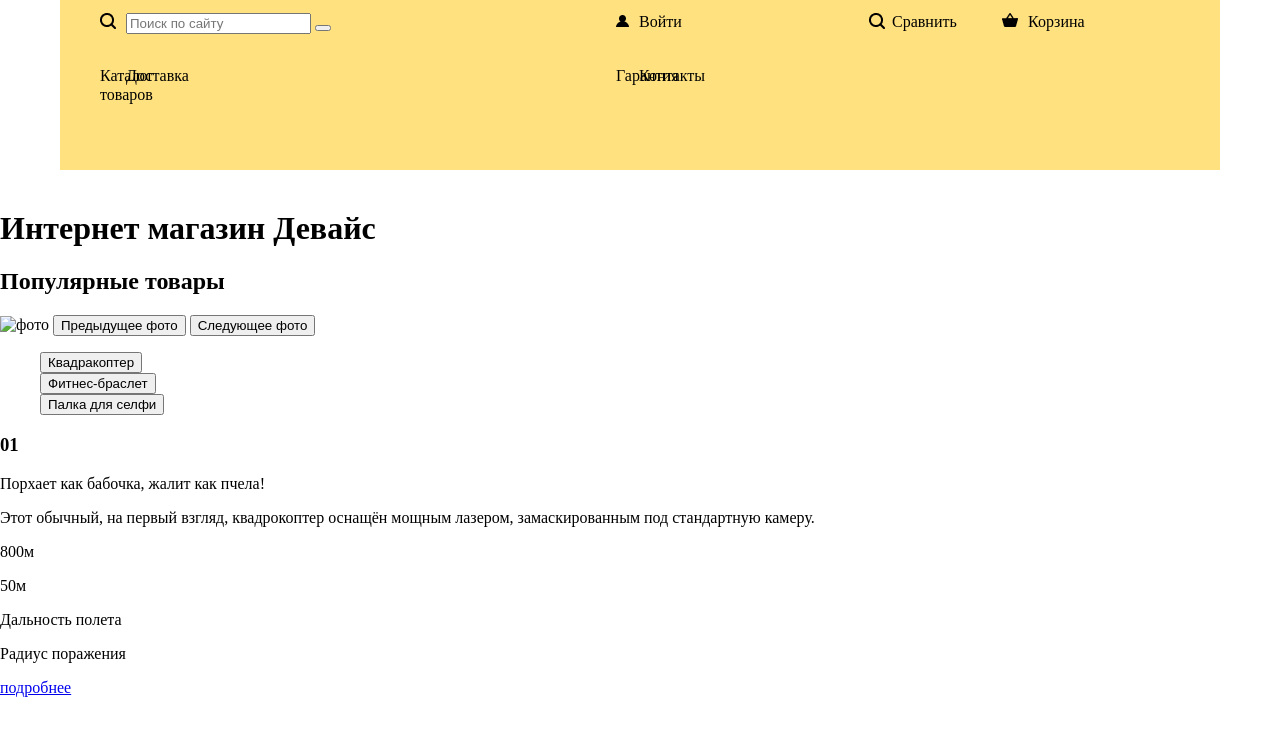
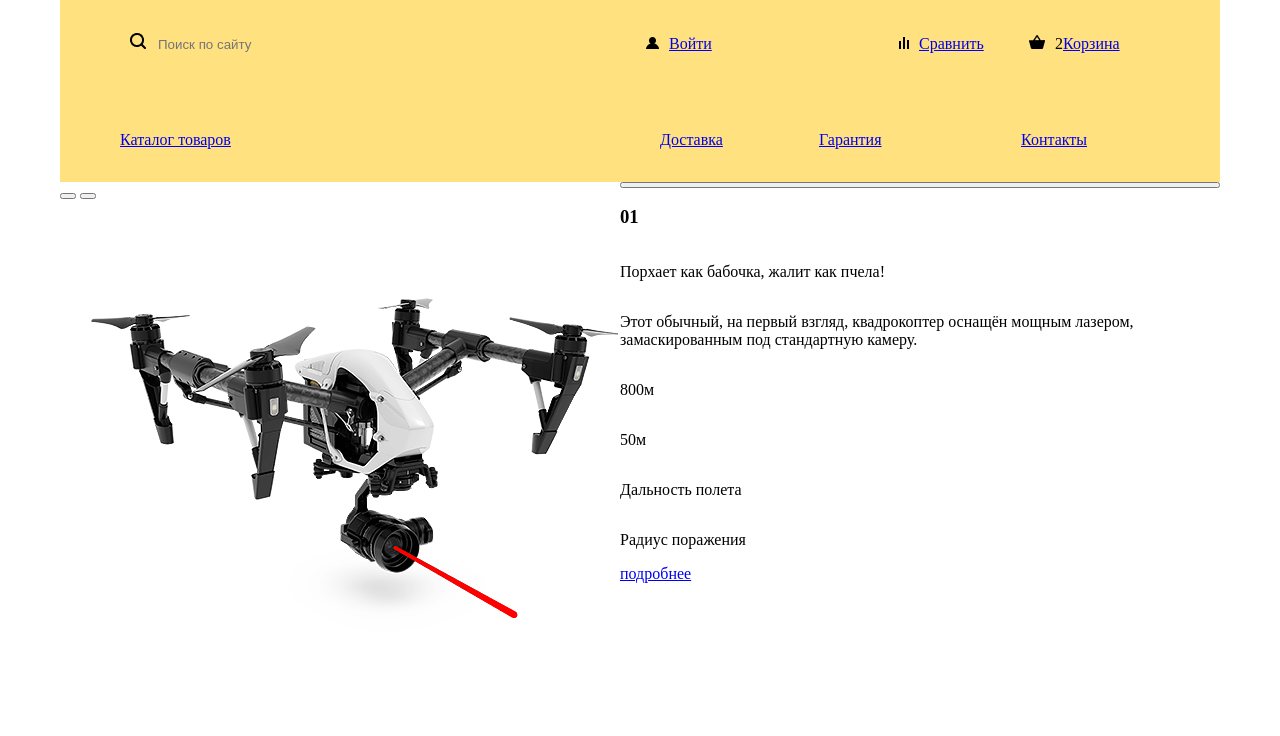
Before and after one commit to avVenediktov/1912419-device-32, a plain HTML site: page index.html in a window 1280 px wide. Shown: the part 56-792 px from the top of the page. Drawn offline with Linux system fonts and the light colour scheme.

Commit message:
add mainMenu

```diff
--- a/index.html
+++ b/index.html
@@ -6,74 +6,58 @@
     <title>Девайс</title>
   </head>
   <body>
-    <header class="page-header">
+    <header class="page-header container">
       <nav class="navigation">
         <img class="logo" src="img/Group.png" alt="Логотип">
-        <ul class="navigation-list navigation-user">
-          <li class="navigation-image"> <img src="img/navigation/search.png" alt="search"></li>
-          <li>
+        <div class="menu-top">
+          <p class="navigation-image image-search"> <img src="img/navigation/search.png" alt="search"></p>
           <form сlass="search">
               <input type="text" placeholder="Поиск по сайту">
-              <button type="submit"></button>
           </form>
-          </li>
-          <li class="navigation-image"> <img src="img/navigation/enter.png" alt="enter"></li>
-          <li class="navigation-item1"><a class="navigation-link-first" href="#">Войти</a></li>
-          <li class="navigation-image"> <img src="img/navigation/search.png" alt="search"></li>
-          <li class="navigation-item2"><a class="navigation-link-first" href="#">Сравнить</a></li>
-          <li class="navigation-image"> <img src="img/navigation/basket.png" alt="basket"></li>
-          <li class="navigation-item3"><a class="navigation-link-first" href="#">Корзина</a></li>
-        </ul>
-      </nav>
-      <nav class="navigation">
-        <ul class="navigation-list">
-          <li class="navigation-item"><a class="navigation-link" href="catalog.html">Каталог товаров</a></li>
-          <li class="navigation-item"><a class="navigation-link" href="delivery.html">Доставка</a></li>
-          <li class="navigation-item"><a class="navigation-link" href="guarantee.html">Гарантия</a></li>
-          <li class="navigation-item"><a class="navigation-link" href="contacts.html">Контакты</a></li>
-        </ul>
+          <p class="navigation-image"> <img src="img/navigation/enter.png" alt="enter"></p>
+          <p class="navigation-enter"><a class="navigation-pnk-first" href="#">Войти</a></p>
+          <p class="navigation-image compare"> <img src="img/navigation/compare.png" alt="search"></p>
+          <p class="navigation-compare"><a class="navigation-pnk-first" href="#">Сравнить</a></p>
+          <p class="navigation-image basket"> <img src="img/navigation/basket.png" alt="basket"></p>
+          <span>2</span>
+          <p class="navigation-basket"><a class="navigation-pnk-first" href="#">Корзина</a></p>
+        </div>
+          <div class="menu-bottom">
+          <p class="menu-catalog"><a class="navigation-pnk" href="catalog.html">Каталог товаров</a></p>
+          <p class="menu-delivery"><a class="navigation-pnk" href="depvery.html">Доставка</a></p>
+          <p class="menu-gueranty"><a class="navigation-pnk" href="guarantee.html">Гарантия</a></p>
+          <p class="menu-contacts"><a class="navigation-pnk" href="contacts.html">Контакты</a></p>
+        </div>
       </nav>
     </header>
-    <main>
+    <main class="container">
+      <div class="popualr-category">
         <h1 class="visually-hidden">Интернет магазин Девайс</h1>
         <h2 class="visually-hidden">Популярные товары</h2>
-          <section class="gallery" >
-            <img class="slider-img" src="" alt="фото">
-            <button class="slider-button slider-prev" type="button">
+        <div class="gallery" >
+          <button class="spder-button spder-prev" type="button">
             <span class="visually-hidden">Предыдущее фото</span>
           </button>
-            <button class="slider-button slider-next" type="button">
+          <button class="spder-button spder-next" type="button">
             <span class="visually-hidden">Следующее фото</span>
           </button>
-        <ol class="slider-pagination">
-          <li class="slider-pagination-item">
-            <button class="slider-pagination-button" type="button">
+          <img class="spder-img" src="img/slider/slider-1.png" alt="фото">
+
+        </div>
+        <div class="text-container">
+          <button class="spder-pagination-button" type="button">
             <span class="visually-hidden">Квадракоптер</span>
           </button>
-          </li>
-          <li class="slider-pagination-item">
-            <button class="slider-pagination-button" type="button">
-              <span class="visually-hidden">Фитнес-браслет</span>
-            </button>
-          </li>
-          <li class="slider-pagination-item">
-            <button class="slider-pagination-button" type="button">
-              <span class="visually-hidden">Палка для селфи</span>
-            </button>
-          </li>
-        </ol>
           <h3>01</h3>
-              <p>Порхает как бабочка,
-                жалит как пчела!
-              </p>
-              <p>Этот обычный, на первый взгляд, квадрокоптер оснащён мощным лазером, замаскированным под стандартную камеру.
-              </p>
+          <p>Порхает как бабочка, жалит как пчела! </p>
+          <p>Этот обычный, на первый взгляд, квадрокоптер оснащён мощным лазером, замаскированным под стандартную камеру.</p>
           <p>800м</p>
           <p>50м</p>
           <p>Дальность полета</p>
           <p>Радиус поражения</p>
           <a class="button" href="#">подробнее</a>
-          </section>
+        </div>
+      </div>
     </main>
     </body>
 </html>
--- a/mysite.css
+++ b/mysite.css
@@ -1,68 +1,95 @@
 body{
-margin: 0;
+    margin: 0;
 }
 
-.logo{
+.container{
+    max-width: 1160px;
+    margin: 0 auto;
+}
 
+.navigation {
+    background-color: #FFE17F;
+    margin-top: 40px;
+}
+
+.logo {
+    margin-left: 61px;
     margin-top: -23px;
-    margin-left: 61px;
+}
+
+.menu-top {
+    display: flex;
+    align-items: baseline;
+    padding-top: 20px;
+    padding-bottom: 44px;
+    padding-left: 60px;
+}
+input {
+    width: 480px;
+    height: 20px;
+    border: none;
+    background: none;
+    outline: none;
+}
+
+.navigation-image {
+    width: auto;
+    height: auto;
+    padding: 0 10px;
+}
+.navigation-enter {
+    width: 220px;
+    height: auto;
+}
+
+.navigation-compare {
+    width: 100px;
+    height: auto;
+}
+
+.navigation-basket {
+    width: 100px;
+    height: auto;
+}
+
+.menu-bottom {
+    display: flex;
+    align-items: baseline;
+    padding-bottom: 17px;
+    padding-left: 60px;
+}
+
+.menu-catalog {
+    width: 236;
+}
+
+.menu-delivery {
+    width: 140;
+    padding-left: 304px;
 
 }
-.page-header{
-    background-color: #FFE17F;
-    width: 1160px;
-    height: 186px;
-    margin-left: 140px;
-    margin-right: 140px;
-    margin: 40px auto;
+.menu-gueranty {
+    width: 140;
+    padding-left: 19px;
+
+}
+.menu-contacts {
+    width: 140;
+    padding-left: 62px;
 }
 
-.navigation-list {
-    display: grid;
-    grid-template-columns: 16px 480px 13px 220px 13px 100px 16px 100px;
-    grid-column-gap: 10px;
+.popualr-category{
+    display: flex;
+    align-content: center;
 }
-li {
-    list-style-type: none;
-}
-.search {
-position: absolute;
-width: 480px;
-height: 20px;
-left: 236px;
-top: 89px;
 
-font-family: Rubik;
-font-style: normal;
-font-weight: normal;
-font-size: 16px;
-line-height: 19px;
-
-/* basic/black */
-
-color: #000000;
+.text-container {
+    display: flex;
+    flex-direction: column;
 
 }
 
 
-.navigation-item1{
-    width: 480px;
-    height: 20px;
+.visually-hidden {
+    display: none;
 }
-
-.navigation-link-first{
-    line-height: 16px;
-    color: black;
-    text-decoration: none;
-}
-.navigation-link{
-    line-height: 20px;
-    color: black;
-    text-decoration: none;
-}
-
-
-
-.navigation-menu{
-    display: flex;
-}
```
Also changed, not shown: img/navigation/compare.png (added), img/slider/slider-1.png (added). Lines whose indentation alone changed are shown as unchanged.
